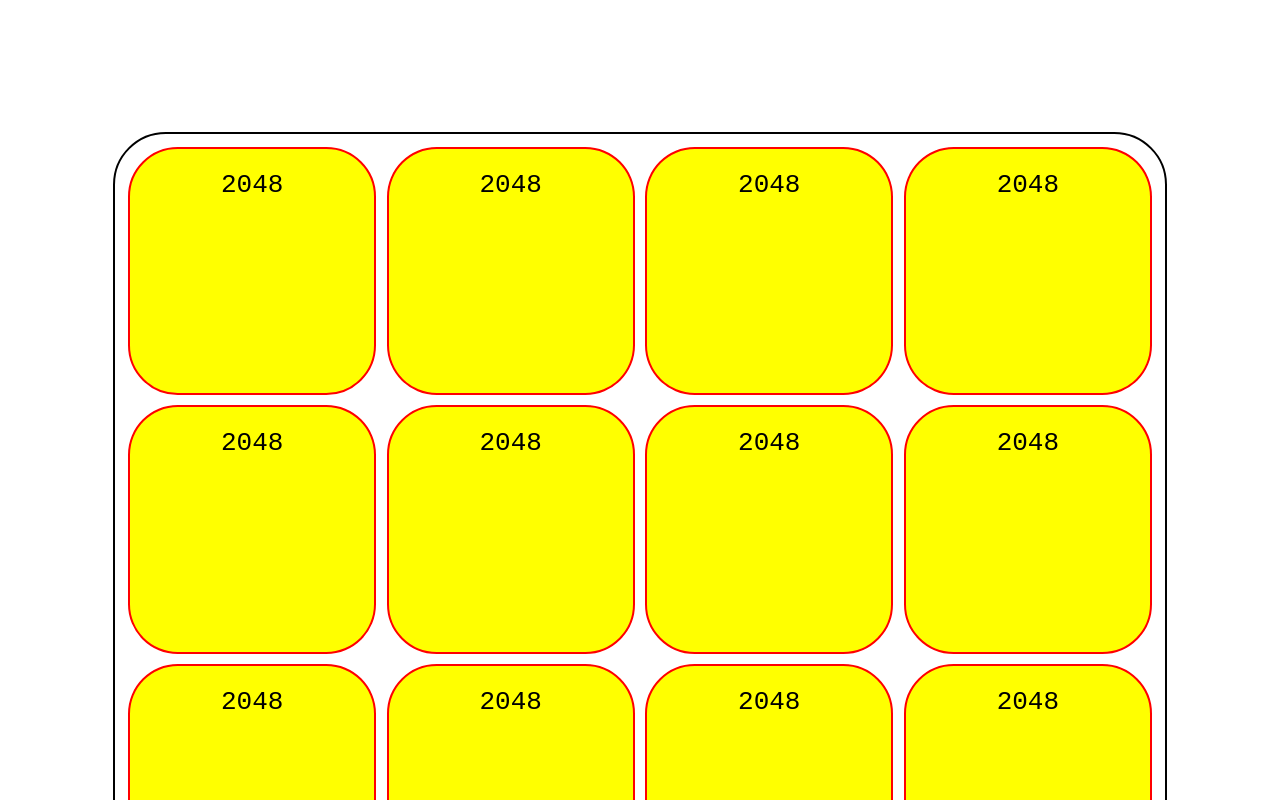
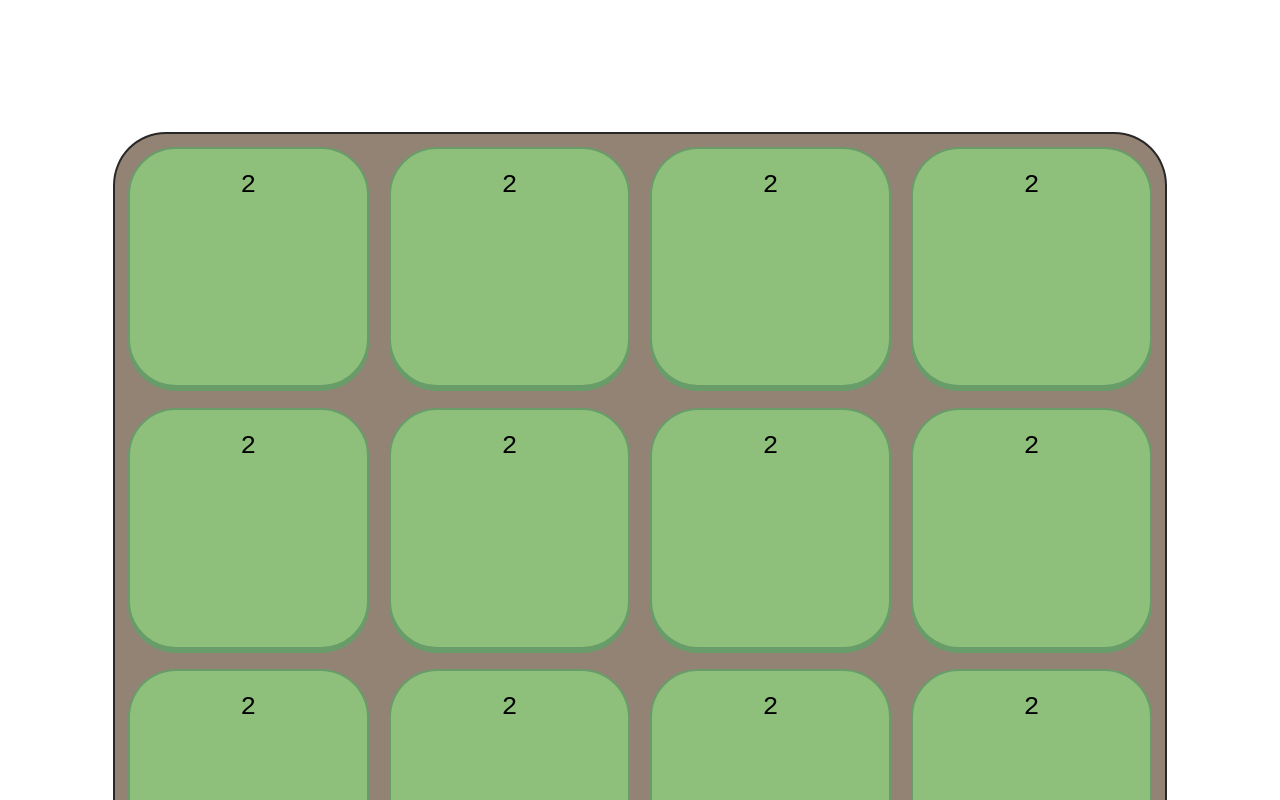
Before and after one commit to Blxee/2048-game, a React (Create React App) app: page / in a window 1280 px wide. Shown: the part 380-1180 px from the top of the page. Built offline with nearby package versions, Linux system fonts and the light colour scheme; the HTML template or start-up script is replaced by a standard one.

Commit message:
added half gruvbox as cell colors

```diff
--- a/src/App.css
+++ b/src/App.css
@@ -1,19 +1,20 @@
 .wrapper {
   display: grid;
   grid-template-columns: auto auto auto auto;
-  border: 2px solid black;
+  border: 2px solid #282828;
+  background-color: #928374;
   width: 80%;
   aspect-ratio: 1/1;
-  gap: 1%;
+  gap: 2%;
   margin-left: auto;
   margin-right: auto;
   margin-top: 40%;
   border-radius: 5%;
   padding: 1%;
+  padding-bottom: 2%;
 }
 
 .wrapper > .filled {
-  border: 2px solid red;
   border-radius: 20%;
   padding-top: 0.8em;
   font-size: 2em;
--- a/src/App.jsx
+++ b/src/App.jsx
@@ -4,15 +4,50 @@ import './App.css';
 class Cell {
   static #colors = new Map();
   static {
-    this.#colors.set(2, 7)
+    this.#colors.set(2 ** 1, {
+      primary: '#8ec07c',
+      secondary: '#689d6a',
+    });
+    this.#colors.set(2 ** 2, {
+      primary: '#d3869b',
+      secondary: '#b16286',
+    });
+    this.#colors.set(2 ** 3, {
+      primary: '#83a598',
+      secondary: '#458588',
+    });
+    this.#colors.set(2 ** 4, {
+      primary: '#fabd2f',
+      secondary: '#d79921',
+    });
+    this.#colors.set(2 ** 5, {
+      primary: '#b8bb26',
+      secondary: '#98971a',
+    });
+    this.#colors.set(2 ** 6, {
+      primary: '#fe8019',
+      secondary: '#d65d0e',
+    });
+    this.#colors.set(2 ** 7, {
+      primary: '#fb4934',
+      secondary: '#cc241d',
+    });
+  };
+
+  constructor(number) {
+    this.number = number || 2;
   }
 
-  constructor(number) {
-    this.number = number || 0;
+  getPrimaryColor() {
+    return Cell.#colors.get(this.number).primary;
   }
 
-  getColor() {
-    return '#ffff00';
+  getSecondaryColor() {
+    return Cell.#colors.get(this.number).secondary;
+  }
+
+  static #getRandColor() {
+    return '#000000';
   }
 
   isEmpty() {
@@ -33,7 +68,7 @@ function App() {
 
   const [grid, setGrid] = useState({
     size: 4,
-    cells: Array(4 ** 2).fill(new Cell(2048)),
+    cells: Array(4 ** 2).fill(new Cell(2)),
 
     get(x, y) {
       return this.cells[this.size * y + x];
@@ -53,7 +88,14 @@ function App() {
               {...(cell.isEmpty() ?
                 { className: 'empty' }
                 :
-                { className: 'filled', style: { backgroundColor: cell.getColor() } }
+                {
+                  className: 'filled',
+                  style: {
+                    backgroundColor: cell.getPrimaryColor(),
+                    border: `2px solid ${cell.getSecondaryColor()}`,
+                    boxShadow: `0 4px 0 ${cell.getSecondaryColor()}`
+                  }
+                }
               )}
             >
               {cell.toString()}
--- a/src/index.css
+++ b/src/index.css
@@ -5,6 +5,7 @@ body {
     sans-serif;
   -webkit-font-smoothing: antialiased;
   -moz-osx-font-smoothing: grayscale;
+  user-select: none;
 }
 
 code {
```
